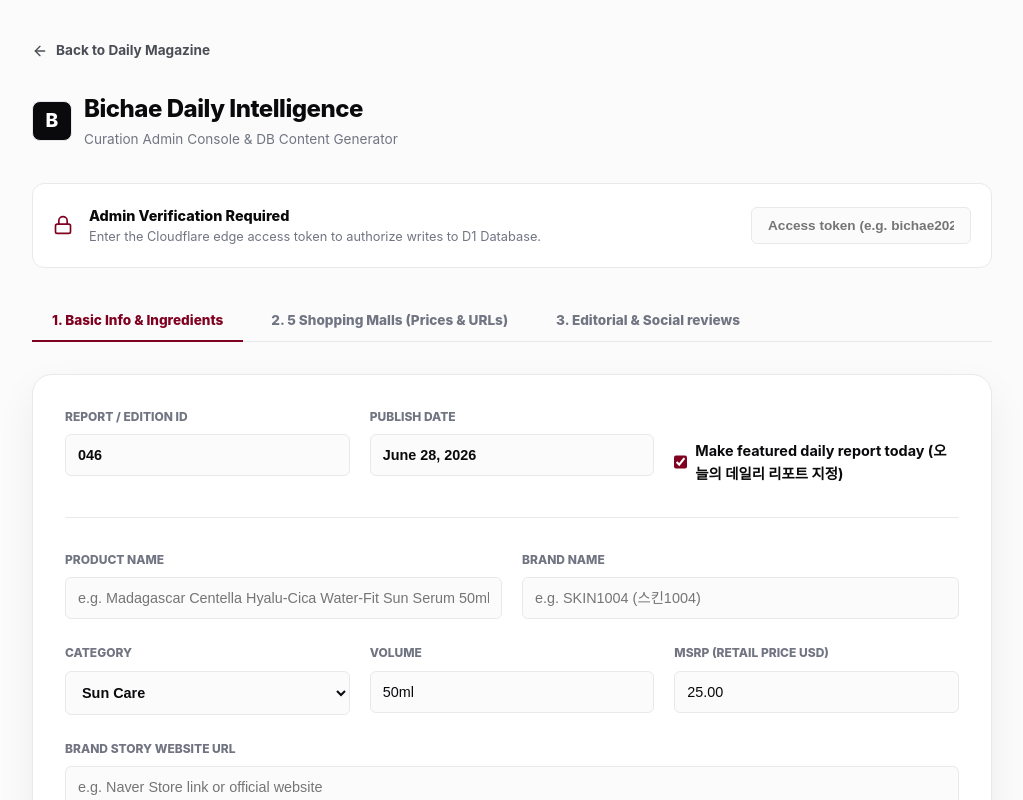
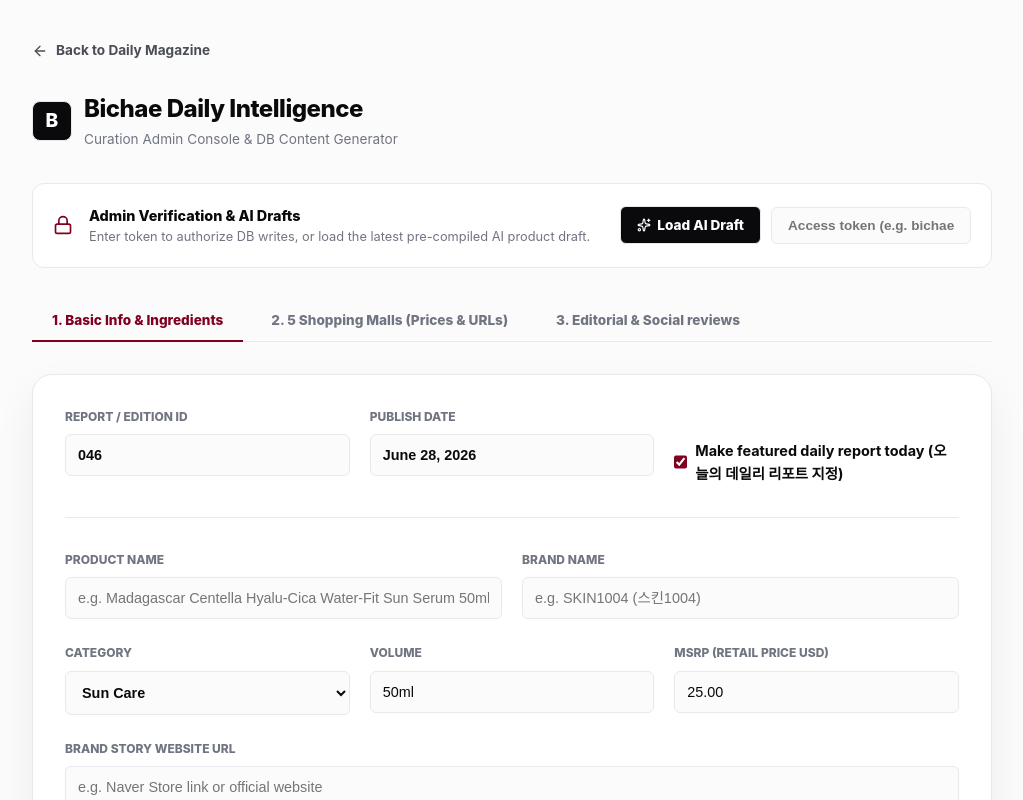
Before and after one commit to stoneidev/bichae_v2, a Next.js app: page /admin in a window 1280 px wide. Shown: the top 800 px of the page, without its empty margins (128-1151 px from the left). Built offline with nearby package versions, Linux system fonts and the light colour scheme; a web font is replaced by a local one.

Commit message:
feat: implement AI Draft loader in admin dashboard & write d'Alba Waterfull Tone-Up Sun Cream draft

```diff
--- a/app/admin/page.tsx
+++ b/app/admin/page.tsx
@@ -146,6 +146,42 @@
     }
   };
 
+  const loadDraft = async () => {
+    try {
+      setStatus({ type: 'loading' });
+      const res = await fetch('/admin-draft.json');
+      if (!res.ok) {
+        throw new Error('No active AI Draft found. Please ask Antigravity to generate one first.');
+      }
+      const data = await res.json();
+
+      if (data.reportId) setReportId(data.reportId);
+      if (data.productName) setProductName(data.productName);
+      if (data.brandName) setBrandName(data.brandName);
+      if (data.brandDescription) setBrandDescription(data.brandDescription);
+      if (data.brandWebsite) setBrandWebsite(data.brandWebsite);
+      if (data.category) setCategory(data.category);
+      if (data.volume) setVolume(data.volume);
+      if (data.msrpUsd) setMsrpUsd(data.msrpUsd);
+      if (data.productDescription) setProductDescription(data.productDescription);
+      if (data.fullInciList) setFullInciList(data.fullInciList);
+      if (data.ewgStatus) setEwgStatus(data.ewgStatus);
+      if (data.editorNote) setEditorNote(data.editorNote);
+
+      if (data.ingredients && Array.isArray(data.ingredients)) {
+        setIngredients(data.ingredients);
+      }
+      if (data.reviews && Array.isArray(data.reviews)) {
+        setReviews(data.reviews);
+      }
+
+      setStatus({ type: 'success', message: 'Latest AI Draft successfully loaded! Review sections then proceed.' });
+    } catch (err: unknown) {
+      const errorMsg = err instanceof Error ? err.message : String(err);
+      setStatus({ type: 'error', message: errorMsg });
+    }
+  };
+
   return (
     <div style={{ maxWidth: '1000px', margin: '40px auto', padding: '0 20px', fontFamily: 'var(--font-pretendard)' }}>
       {/* Header Back Button */}
@@ -166,20 +202,33 @@
         </div>
       </div>
 
-      {/* Access Token Banner */}
+      {/* Access Token & Draft Action Banner */}
       <div style={{ padding: '20px', borderRadius: 'var(--radius-md)', background: 'var(--bg-card)', border: '1px solid var(--border-subtle)', marginBottom: '32px', display: 'flex', alignItems: 'center', gap: '16px', flexWrap: 'wrap' }}>
         <Lock size={20} color="var(--brand-rose)" />
         <div style={{ flex: 1, minWidth: '200px' }}>
-          <div style={{ fontWeight: 800, fontSize: '0.9rem', color: 'var(--text-primary)' }}>Admin Verification Required</div>
-          <div style={{ fontSize: '0.8rem', color: 'var(--text-muted)' }}>Enter the Cloudflare edge access token to authorize writes to D1 Database.</div>
+          <div style={{ fontWeight: 800, fontSize: '0.9rem', color: 'var(--text-primary)' }}>Admin Verification &amp; AI Drafts</div>
+          <div style={{ fontSize: '0.8rem', color: 'var(--text-muted)' }}>Enter token to authorize DB writes, or load the latest pre-compiled AI product draft.</div>
         </div>
+        <div style={{ display: 'flex', gap: '10px', alignItems: 'center', flexWrap: 'wrap' }}>
+          <button
+            type="button"
+            onClick={loadDraft}
+            style={{
+              padding: '10px 16px', borderRadius: 'var(--radius-sm)', background: 'var(--brand-obsidian)', color: '#FFF',
+              fontSize: '0.85rem', fontWeight: 800, cursor: 'pointer', border: '1px solid var(--border-subtle)',
+              display: 'inline-flex', alignItems: 'center', gap: '6px'
+            }}
+          >
+            <Sparkles size={14} /> Load AI Draft
+          </button>
           <input
             type="password"
             placeholder="Access token (e.g. bichae2026)"
             value={adminToken}
             onChange={(e) => setAdminToken(e.target.value)}
-          style={{ padding: '10px 16px', borderRadius: 'var(--radius-sm)', border: '1px solid var(--border-subtle)', background: 'var(--bg-main)', color: 'var(--text-primary)', fontSize: '0.85rem', width: '220px', fontWeight: 700 }}
+            style={{ padding: '10px 16px', borderRadius: 'var(--radius-sm)', border: '1px solid var(--border-subtle)', background: 'var(--bg-main)', color: 'var(--text-primary)', fontSize: '0.85rem', width: '200px', fontWeight: 700 }}
           />
+        </div>
       </div>
 
       {/* Notification Toast Alert */}
```
Also changed, not shown: public/admin-draft.json (added, +54 -0 lines). Lines whose indentation alone changed are shown as unchanged.
